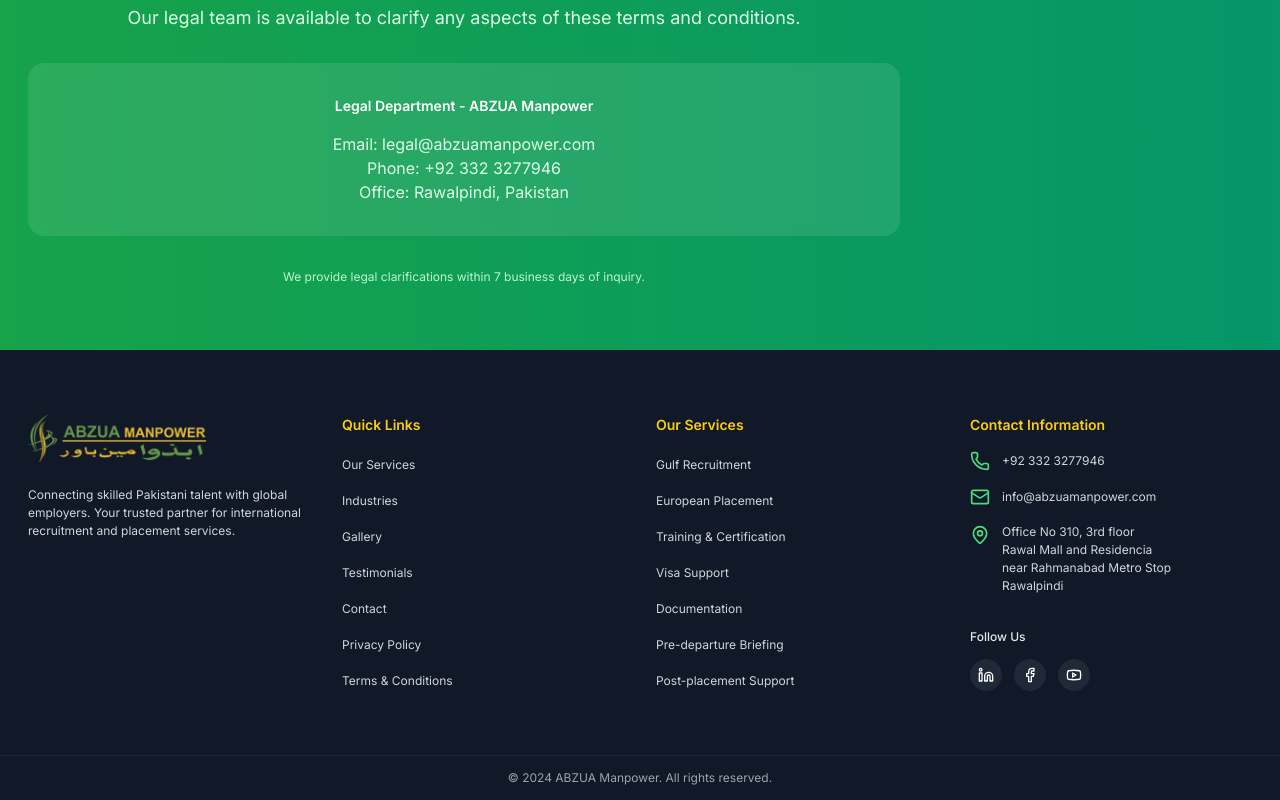
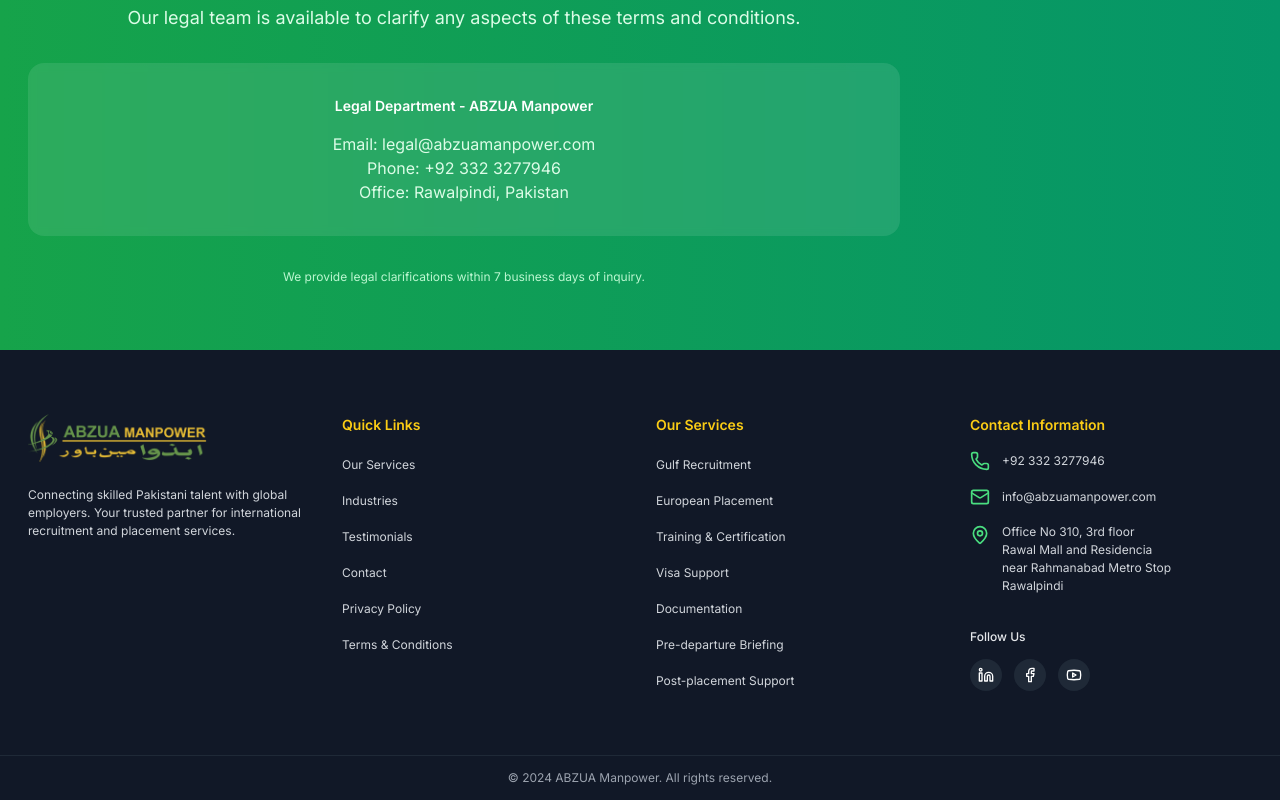
Before and after one commit to zarincodelabs/abuzamanpower, a React (Create React App) app in the folder frontend/: page /terms in a window 1280 px wide. Shown: the part 3670-4470 px from the top of the page. Built offline with nearby package versions, Linux system fonts and the light colour scheme.

Commit message:
auto-commit for 0ec72465-48f5-481a-8105-1b89462e6e97

```diff
--- a/frontend/src/components/layout/Footer.jsx
+++ b/frontend/src/components/layout/Footer.jsx
@@ -33,7 +33,7 @@ const Footer = () => {
               {[
                 { name: "Our Services", href: "/services" },
                 { name: "Industries", href: "/industries" },
-                { name: "Gallery", href: "/gallery" },
+                // { name: "Gallery", href: "/gallery" }, // Temporarily hidden
                 { name: "Testimonials", href: "/testimonials" },
                 { name: "Contact", href: "/contact" },
                 { name: "Privacy Policy", href: "/privacy" },
```
